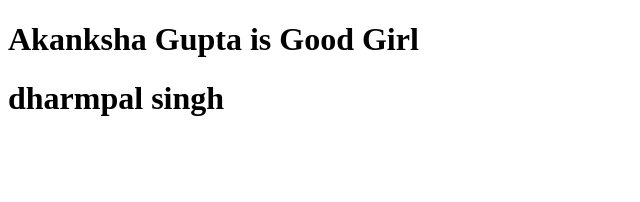
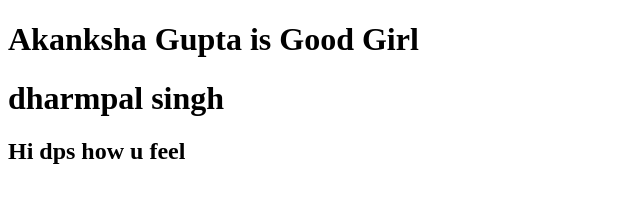
Before and after one commit to Unique-Akanksha/Portfolio, a plain HTML site: page index.html in a window 1280 px wide. Shown: the whole page, without its empty margins (0-640 px from the left). Drawn offline with Linux system fonts and the light colour scheme.

Commit message:
dps add 3rd times code in git

```diff
--- a/index.html
+++ b/index.html
@@ -8,5 +8,7 @@
 <body>
     <h1>Akanksha Gupta is Good Girl</h1>
     <h1>dharmpal singh</h1>
+    <h2>Hi dps how u feel </h2>
+
 </body>
 </html>
```
